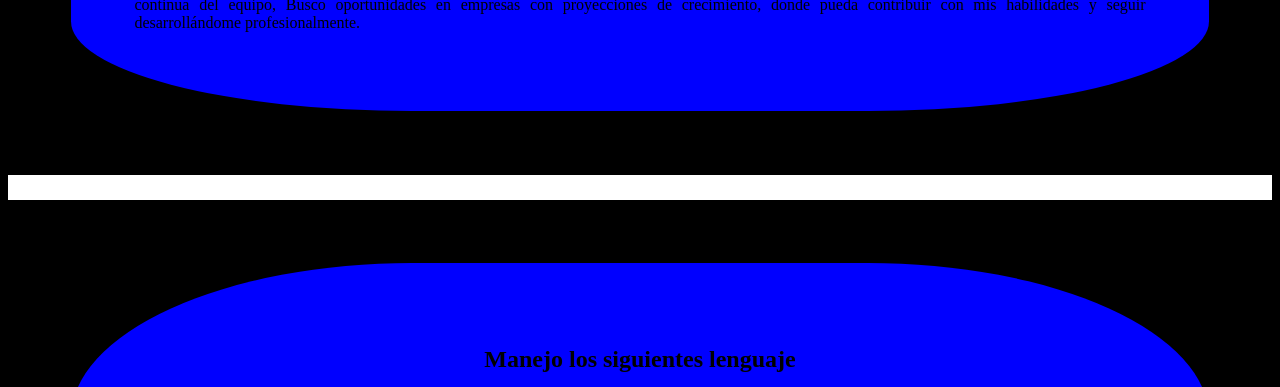
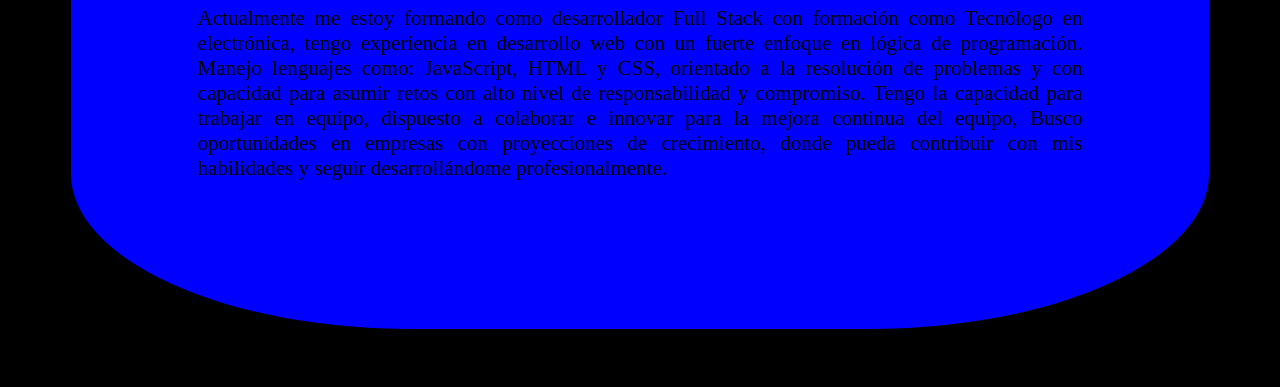
Before and after one commit to johnalexf/SobreMi, a plain HTML site: page index.html in a window 1280 px wide. Shown: the part 541-928 px from the top of the page. Drawn offline with Linux system fonts and the light colour scheme.

Commit message:
Cambio de tamaño de letra para los parrafos

```diff
--- a/style.css
+++ b/style.css
@@ -5,6 +5,10 @@ html{
     background-color: white;
     margin: 0%;
     padding: 1%;
+}
+
+p{
+    font-size: 21px;
 }
 
 #titulo{
@@ -17,7 +21,7 @@ html{
 #acercaMi{
     background-color: blue;
     margin: 5% 5% 5% 5%;
-    padding:  5% 5% 5% 5%;
+    padding:  10%;
     border-radius: 30%;
     text-align: justify;
 }
```
